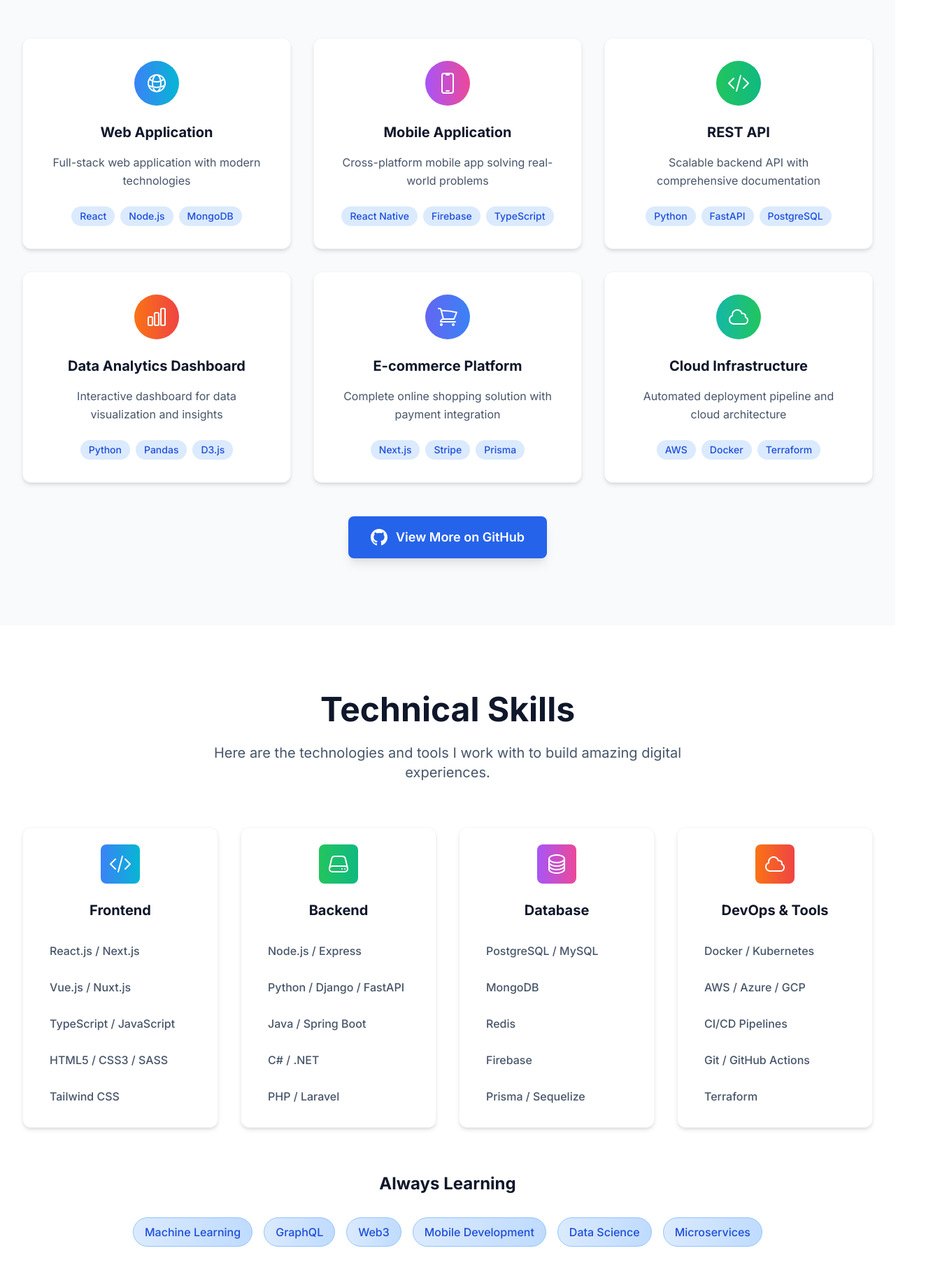
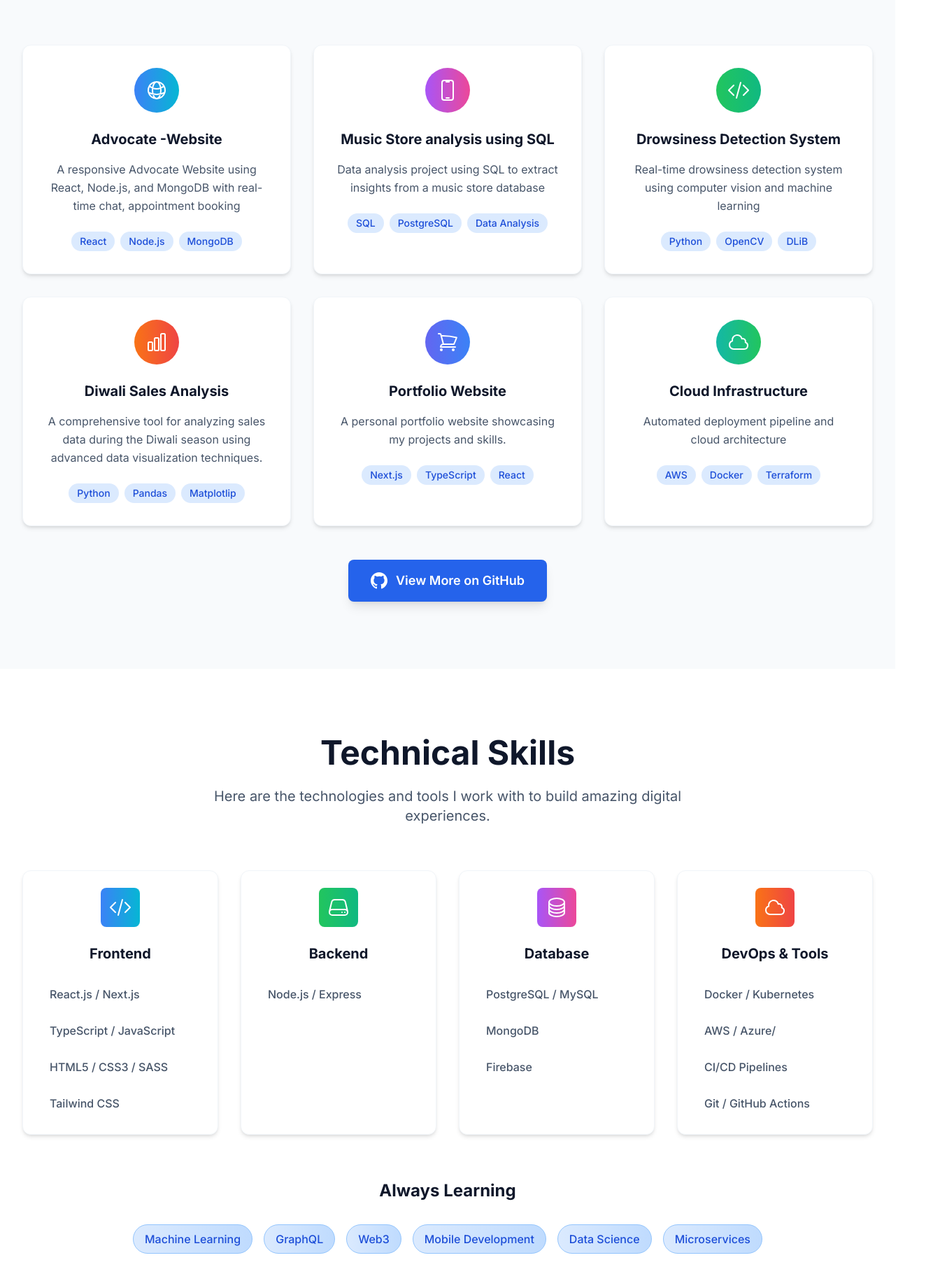
Before and after one commit to asaditya25/Portfolio-, a Next.js app: page / in a window 1280 px wide. Shown: the part 2072-3903 px from the top of the page at 70% size, 1334 px wide, since content can reach past the window. Built offline with nearby package versions, Linux system fonts and the light colour scheme.

Commit message:
Initial commit: Added resume to download

```diff
--- a/components/Experience.tsx
+++ b/components/Experience.tsx
@@ -30,8 +30,8 @@ const timeline = [
   {
     id: 4,
     title: 'Bachelor\'s in Computer Science',
-    company: 'University of Technology',
-    period: '2015 - 2019',
+    company: 'Bachelor of Engineering - CSE',
+    period: '2021 - 2025',
     description: 'Graduated with honors. Focused on software engineering, algorithms, and data structures. Active in coding competitions.',
     type: 'education',
   },
@@ -123,8 +123,7 @@ export default function Experience() {
         >
           <motion.a
             href="/resume.pdf"
-            target="_blank"
-            rel="noopener noreferrer"
+            download="Aditya_Singh_Resume.pdf"
             className="btn btn-primary text-lg px-8 py-4 inline-flex items-center gap-3"
             whileHover={{ scale: 1.05 }}
             whileTap={{ scale: 0.95 }}
--- a/components/FeaturedWork.tsx
+++ b/components/FeaturedWork.tsx
@@ -7,28 +7,28 @@ import { ArrowTopRightOnSquareIcon } from '@heroicons/react/24/outline'
 const featuredProjects = [
   {
     id: 1,
-    title: 'E-Commerce Platform',
-    description: 'A full-stack e-commerce solution with modern payment integration, real-time inventory management, and responsive design.',
+    title: 'Advocate -Website',
+    description: 'A responsive Advocate Website using React, Node.js, and MongoDB with real-time chat, appointment booking',
     image: '/img/featured-1.png',
-    technologies: ['Next.js', 'TypeScript', 'Stripe', 'Prisma'],
+    technologies: ['React', 'Node.js', 'MongoDB'],
     link: '#',
     github: '#',
   },
   {
     id: 2,
-    title: 'AI-Powered Analytics Dashboard',
-    description: 'An intelligent dashboard that provides real-time analytics and insights using machine learning algorithms.',
+    title: 'Drowsiness Detection System',
+    description: 'Real-time drowsiness detection system using computer vision and machine learning.',
     image: '/img/featured-2.png',
-    technologies: ['React', 'Python', 'TensorFlow', 'D3.js'],
+    technologies: ['Python', 'TensorFlow', 'OpenCV'],
     link: '#',
     github: '#',
   },
   {
     id: 3,
-    title: 'Social Media Management Tool',
-    description: 'A comprehensive tool for managing multiple social media accounts with scheduling, analytics, and content creation features.',
+    title: 'Diwali Sales Analysis',
+    description: 'A comprehensive tool for analyzing sales data during the Diwali season using advanced data visualization techniques.',
     image: '/img/featured-3.png',
-    technologies: ['Vue.js', 'Node.js', 'MongoDB', 'Redis'],
+    technologies: ['Python', 'Matplotlib', 'Jupyter', 'Pandas'],
     link: '#',
     github: '#',
   },
--- a/components/Projects.tsx
+++ b/components/Projects.tsx
@@ -13,42 +13,42 @@ import {
 const projects = [
   {
     id: 1,
-    title: 'Web Application',
-    description: 'Full-stack web application with modern technologies',
+    title: 'Advocate -Website',
+    description: 'A responsive Advocate Website using React, Node.js, and MongoDB with real-time chat, appointment booking',
     icon: GlobeAltIcon,
     technologies: ['React', 'Node.js', 'MongoDB'],
     color: 'from-blue-500 to-cyan-500',
   },
   {
     id: 2,
-    title: 'Mobile Application',
-    description: 'Cross-platform mobile app solving real-world problems',
+    title: 'Music Store analysis using SQL',
+    description: 'Data analysis project using SQL to extract insights from a music store database',
     icon: DevicePhoneMobileIcon,
-    technologies: ['React Native', 'Firebase', 'TypeScript'],
+    technologies: ['SQL', 'PostgreSQL', 'Data Analysis'],
     color: 'from-purple-500 to-pink-500',
   },
   {
     id: 3,
-    title: 'REST API',
-    description: 'Scalable backend API with comprehensive documentation',
+    title: 'Drowsiness Detection System',
+    description: 'Real-time drowsiness detection system using computer vision and machine learning',
     icon: CodeBracketIcon,
-    technologies: ['Python', 'FastAPI', 'PostgreSQL'],
+    technologies: ['Python', 'OpenCV', 'DLiB'],
     color: 'from-green-500 to-emerald-500',
   },
   {
     id: 4,
-    title: 'Data Analytics Dashboard',
-    description: 'Interactive dashboard for data visualization and insights',
+    title: 'Diwali Sales Analysis',
+    description: 'A comprehensive tool for analyzing sales data during the Diwali season using advanced data visualization techniques.',
     icon: ChartBarIcon,
-    technologies: ['Python', 'Pandas', 'D3.js'],
+    technologies: ['Python', 'Pandas', 'Matplotlip'],
     color: 'from-orange-500 to-red-500',
   },
   {
     id: 5,
-    title: 'E-commerce Platform',
-    description: 'Complete online shopping solution with payment integration',
+    title: 'Portfolio Website',
+    description: 'A personal portfolio website showcasing my projects and skills.',
     icon: ShoppingCartIcon,
-    technologies: ['Next.js', 'Stripe', 'Prisma'],
+    technologies: ['Next.js', 'TypeScript', 'React'],
     color: 'from-indigo-500 to-blue-500',
   },
   {
--- a/components/Skills.tsx
+++ b/components/Skills.tsx
@@ -15,7 +15,6 @@ const skillCategories = [
     color: 'from-blue-500 to-cyan-500',
     skills: [
       'React.js / Next.js',
-      'Vue.js / Nuxt.js',
       'TypeScript / JavaScript',
       'HTML5 / CSS3 / SASS',
       'Tailwind CSS',
@@ -27,10 +26,6 @@ const skillCategories = [
     color: 'from-green-500 to-emerald-500',
     skills: [
       'Node.js / Express',
-      'Python / Django / FastAPI',
-      'Java / Spring Boot',
-      'C# / .NET',
-      'PHP / Laravel',
     ],
   },
   {
@@ -40,9 +35,7 @@ const skillCategories = [
     skills: [
       'PostgreSQL / MySQL',
       'MongoDB',
-      'Redis',
       'Firebase',
-      'Prisma / Sequelize',
     ],
   },
   {
@@ -51,10 +44,9 @@ const skillCategories = [
     color: 'from-orange-500 to-red-500',
     skills: [
       'Docker / Kubernetes',
-      'AWS / Azure / GCP',
+      'AWS / Azure/',
       'CI/CD Pipelines',
       'Git / GitHub Actions',
-      'Terraform',
     ],
   },
 ]
```
Also changed, not shown: 1 other file (tests, documents, lock files or other folders).
